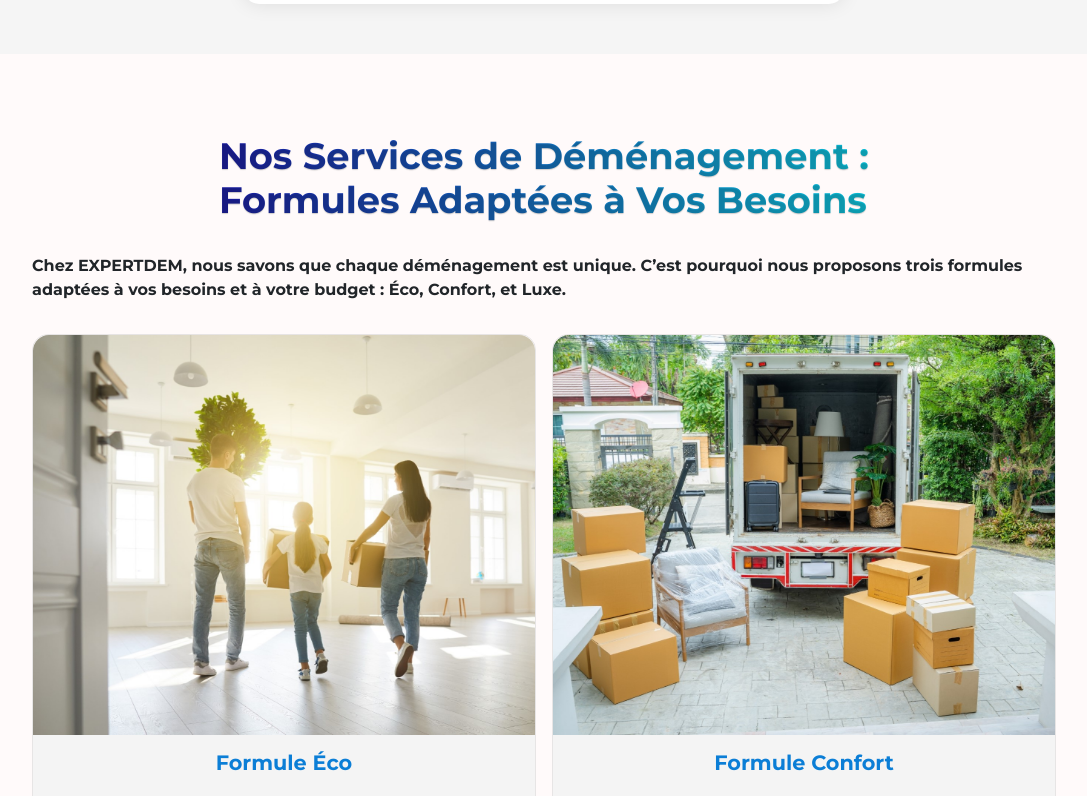
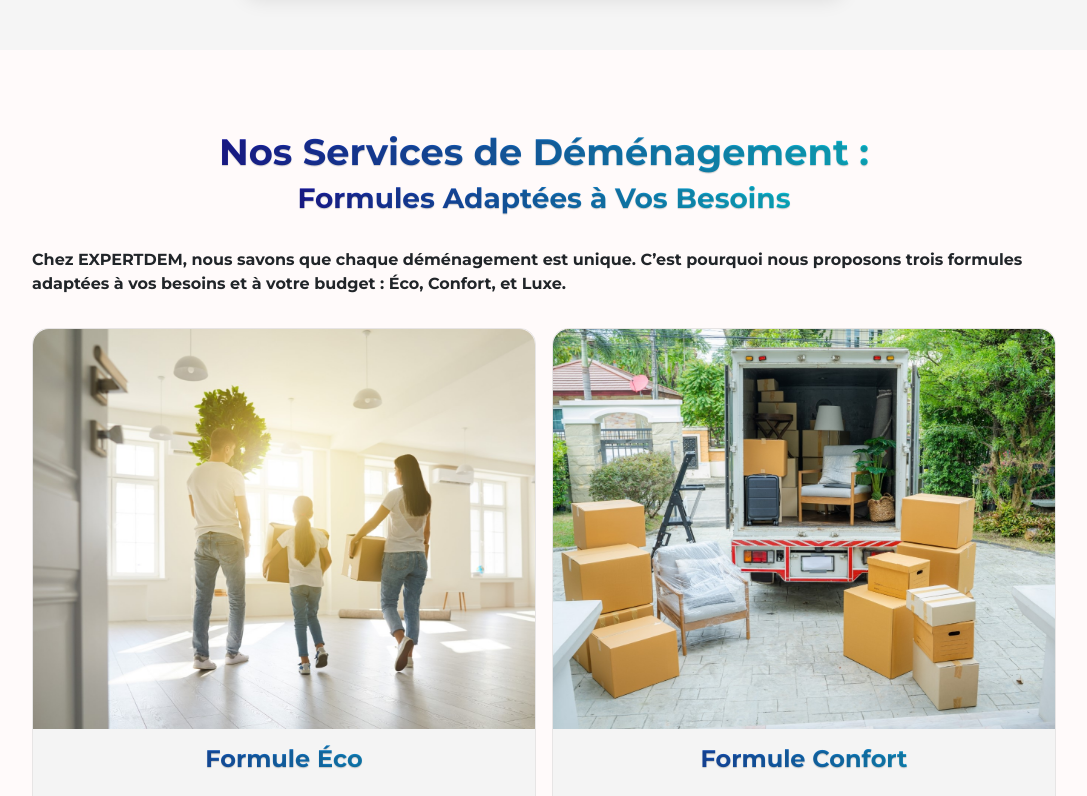
Before and after one commit to EdenAz7/Expertdem, a plain HTML site: page index.html in a window 1280 px wide. Shown: the part 2964-3760 px from the top of the page, without its empty margins (96-1183 px from the left). Drawn offline with nearby package versions, Linux system fonts and the light colour scheme; a web font is replaced by a local one.

Commit message:
newversion

```diff
--- a/assets/css/style.css
+++ b/assets/css/style.css
@@ -78,7 +78,7 @@ h1 , h2  , h3, h4{
   left: 0;
   width: 100%;
   padding: 10px 0;
-  background: rgba(255, 255, 255, 0.95);
+  background: rgba(255, 255, 255,0.95);
   z-index: 1000;
 }
 
@@ -355,9 +355,17 @@ span {
 
 .section-heading {
   font-size: 2.3rem;
-  margin: 0 0 2rem;
   background-image: linear-gradient(to right, #19199c, #0bbed6);
   color: transparent;
+  background-clip: text;
+  -webkit-background-clip: text;
+  text-shadow: 0px 1px 1px rgba(22, 23, 22, 0.20);
+}
+
+.difText{
+   background-image: linear-gradient(to right, #19199c, #0bbed6);
+  color: transparent;
+  margin-bottom: 2rem;
   background-clip: text;
   -webkit-background-clip: text;
   text-shadow: 0px 1px 1px rgba(22, 23, 22, 0.20);
@@ -387,11 +395,6 @@ span {
   height: 100%;
 }
 
-.card-content h4 {
-  font-size: 1.3rem;
-  color: var(--blue-color);
-  text-shadow: var(--light-shadow);
-}
 
 .card-content p {
   margin: 0 1rem 1rem;
--- a/index.html
+++ b/index.html
@@ -183,7 +183,7 @@
 
       <form id="form" class="form-container" method="POST">
 
-        <h1><img src="assets/images/Expertdem.png" alt="LOGO" width="100px"> <br> Contactez-Nous</h1>
+        <h1 class="section-heading"><img src="assets/images/Expertdem.png" alt="LOGO" width="100px"> <br> Contactez-Nous</h1>
         <div class="form-group">
           <label for="name">Prenom <span class="required">*</span></label>
           <input id="name" type="text" placeholder="Entrez votre Prenom" name="Prenom" required />
@@ -258,14 +258,15 @@
 
 
       <section id="services">
-        <h2 class="section-heading">Nos Services de Déménagement : <br> Formules Adaptées à Vos Besoins</h2>
+        <h2 class="section-heading">Nos Services de Déménagement : </h2>
+        <h3 class="difText">Formules Adaptées à Vos Besoins</h3>
         <p><b>Chez EXPERTDEM, nous savons que chaque déménagement est unique. C’est pourquoi nous proposons trois formules
             adaptées à vos besoins et à votre budget : Éco, Confort, et Luxe.</b></p>
         <div class="cards-container">
           <div class="cards">
             <div class="card-content">
               <img src="./assets/images/3.jpg" alt="couple cles">
-              <h4>Formule Éco</h4>
+              <h4 class="difText">Formule Éco</h4>
               <p>Cette formule est idéale pour les clients souhaitant réduire leurs coûts tout en bénéficiant de
                 l'expertise de nos déménageurs. Avec la formule Éco :</p>
               <p>• Vous vous chargez de l'emballage de vos affaires personnelles.</p>
@@ -278,7 +279,7 @@
           <div class="cards">
             <div class="card-content">
               <img src="./assets/images/2.jpg" alt="moving truck">
-              <h4>Formule Confort</h4>
+              <h4 class="difText">Formule Confort</h4>
               <p>La formule Confort offre un juste équilibre entre économie et sérénité. Avec cette option :</p>
               <p>• Nos équipes se chargent de l'emballage de vos objets fragiles (vaisselle, miroirs, objets de valeur).
               </p>
@@ -292,7 +293,7 @@
           <div class="cards">
             <div class="card-content">
               <img src="./assets/images/4.jpg" alt="family enter room">
-              <h4>Formule Luxe</h4>
+              <h4 class="difText">Formule Luxe</h4>
               <p>Pour une tranquillité totale, optez pour notre formule Luxe. Cette prestation clé en main inclut :</p>
               <p>• L'emballage intégral de vos biens, y compris vos vêtements, livres, objets décoratifs, et appareils
                 électroménagers.</p>
@@ -303,7 +304,7 @@
           <div class="cards">
             <div class="card-content">
               <img src="./assets/images/1.jpg" alt="truck moving">
-              <h4>Services Complémentaires</h4>
+              <h4 class="difText">Services Complémentaires</h4>
               <p>En plus de nos formules, nous proposons des services supplémentaires pour répondre à tous vos besoins
                 spécifiques :</p>
               <p>• Garde-meubles sécurisés : Une solution idéale pour stocker vos biens en toute sérénité, quelle que soit
```
